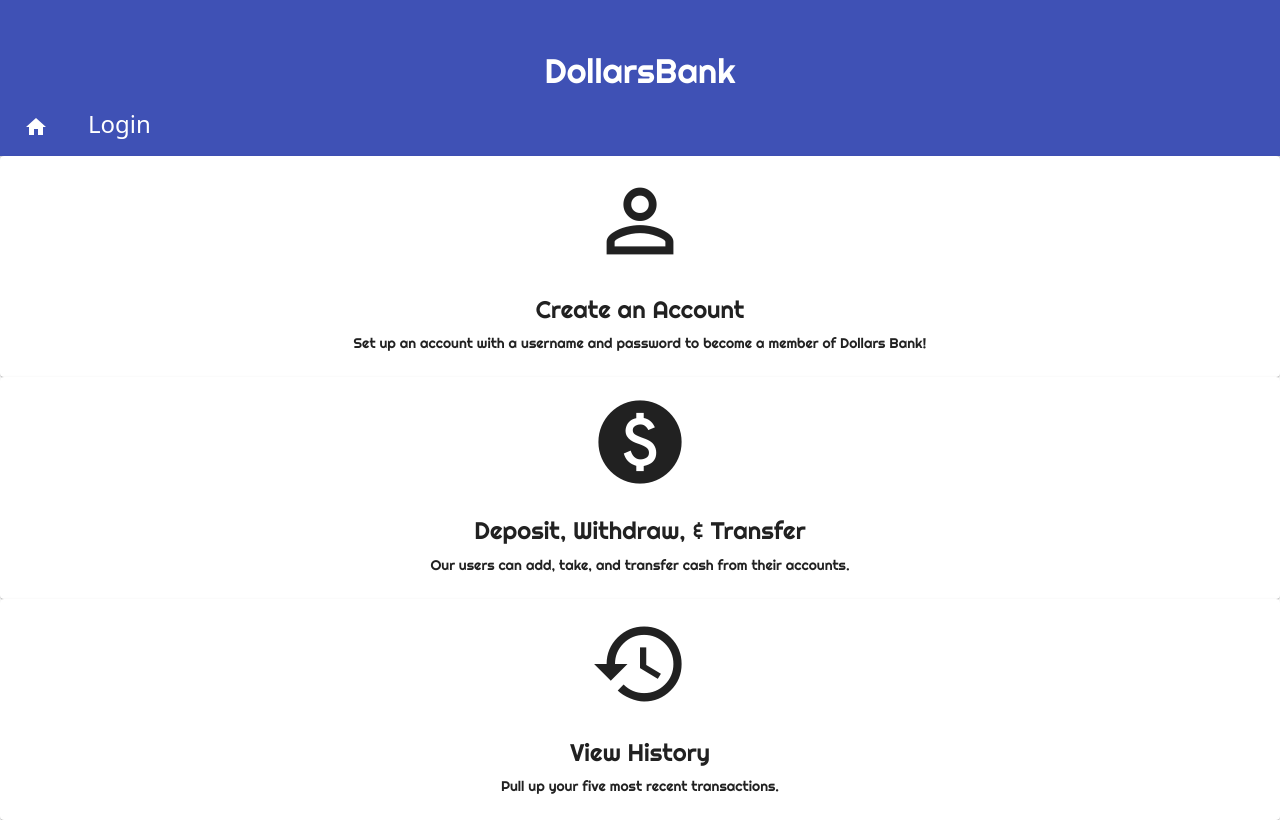
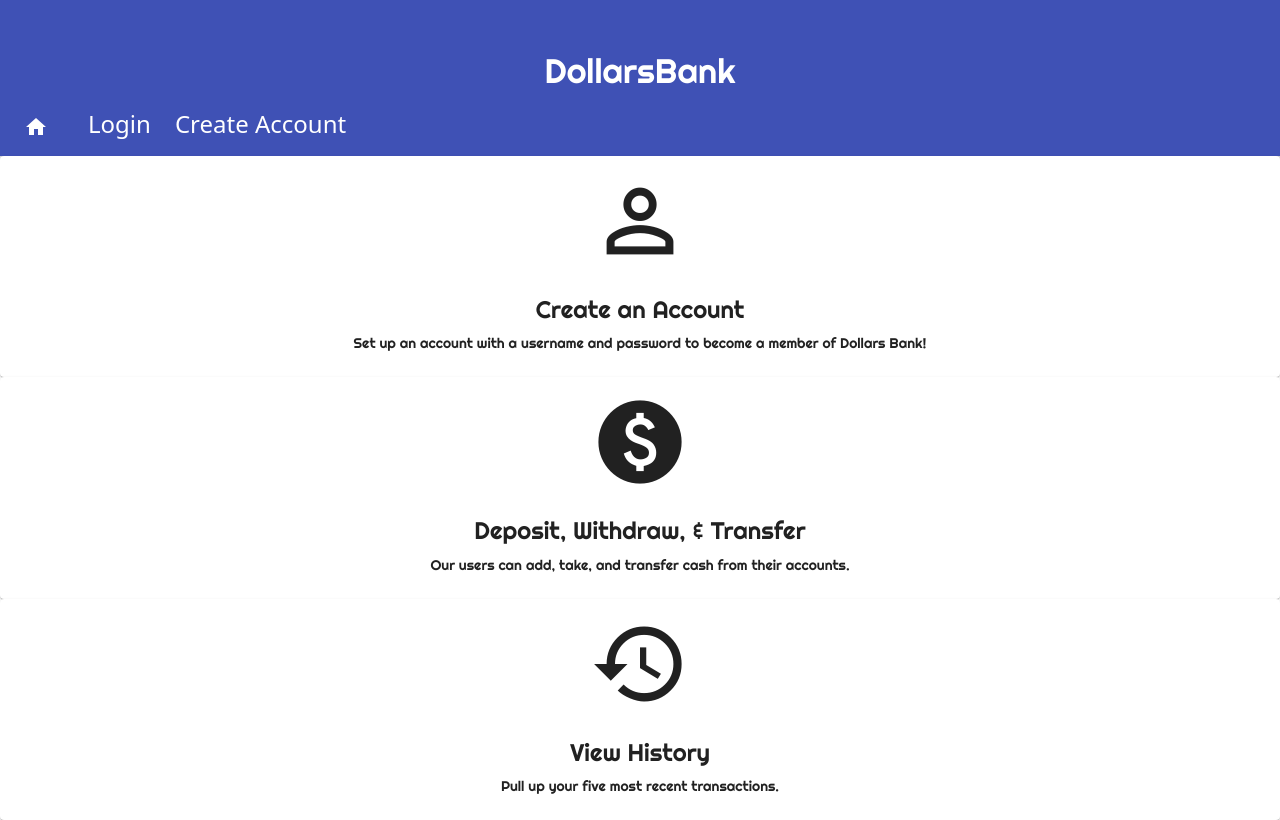
Before and after one commit to NicholasCrossman/dollars-bank-fullstack-react-frontend, a React (Create React App) app in the folder dollars-bank-react-frontend/: page / in a window 1280 px wide. Built offline with nearby package versions, Linux system fonts and the light colour scheme.

Commit message:
Create account navigation set up

```diff
--- a/dollars-bank-react-frontend/src/App.js
+++ b/dollars-bank-react-frontend/src/App.js
@@ -6,17 +6,15 @@ import Deposit from "./components/Deposit";
 import Withdraw from "./components/Withdraw";
 import Transfer from "./components/Transfer";
 import HomePage from "./components/HomePage";
-import { ThemeProvider, createTheme } from '@material-ui/core/styles';
-import { BrowserRouter as Router, Routes, Route } from 'react-router-dom';
+import { ThemeProvider, createTheme } from "@material-ui/core/styles";
+import { BrowserRouter as Router, Routes, Route } from "react-router-dom";
 import Customer from "./components/Customer";
 
 const theme = createTheme({
   typography: {
-    fontFamily: [
-      'Righteous',
-      'cursive',
-    ].join(','),
-  },});
+    fontFamily: ["Righteous", "cursive"].join(","),
+  },
+});
 
 function App() {
   return (
@@ -24,15 +22,15 @@ function App() {
       <div className="App">
         <Router>
           <Routes>
-          <Route exact path={"/"} element={<HomePage/>}/>
-          <Route path={"/account"} element={<Customer/>}/>
-          <Route path={"/deposit"} element={<Deposit/>}/>
-          <Route path={"/withdrawl"} element={<Withdraw/>}/>
-          <Route path={"/transfer"} element={<Transfer/>}/>
-          <Route path={"/passchange"} /* element={}*//>
-          <Route path={"/logout"} /* element={}*//>
-          <Route path={"/login"}  element={<LoginForm/>}/>
-          <Route path={"/create"} element={<CreateCustomerForm/>}/>
+            <Route exact path={"/"} element={<HomePage />} />
+            <Route path={"/account"} element={<Customer />} />
+            <Route path={"/deposit"} element={<Deposit />} />
+            <Route path={"/withdrawl"} element={<Withdraw />} />
+            <Route path={"/transfer"} element={<Transfer />} />
+            <Route path={"/passchange"} /* element={}*/ />
+            <Route path={"/logout"} /* element={}*/ />
+            <Route path={"/login"} element={<LoginForm />} />
+            <Route path={"/create"} element={<CreateCustomerForm />} />
           </Routes>
         </Router>
       </div>
--- a/dollars-bank-react-frontend/src/components/CreateCustomerForm.js
+++ b/dollars-bank-react-frontend/src/components/CreateCustomerForm.js
@@ -3,6 +3,7 @@ import Form from "react-bootstrap/Form";
 import Container from "react-bootstrap/Container";
 import Button from "react-bootstrap/Button";
 import CustomerService from "../service/CustomerService";
+import { useNavigate } from "react-router";
 
 const CreateCustomerForm = (props) => {
   // save the form input
@@ -14,6 +15,8 @@ const CreateCustomerForm = (props) => {
     password: "",
     initialDeposit: 0,
   });
+
+  let navigate = useNavigate();
 
   const [service] = useState(new CustomerService());
 
@@ -39,6 +42,7 @@ const CreateCustomerForm = (props) => {
     let response = await service.createAccount(customerInfo);
     if (response.status === 200) {
       console.log("Customer form: creation success!");
+      navigate("/");
     } else {
       // otherwise creation failed with an error message
       console.log("Error: account creation failed.");
--- a/dollars-bank-react-frontend/src/components/HomePage.js
+++ b/dollars-bank-react-frontend/src/components/HomePage.js
@@ -1,5 +1,5 @@
 import React from "react";
-import {Link} from 'react-router-dom';
+import { Link } from "react-router-dom";
 import { makeStyles } from "@material-ui/core/styles";
 import AppBar from "@material-ui/core/AppBar";
 import Toolbar from "@material-ui/core/Toolbar";
@@ -11,8 +11,6 @@ import { CardActions } from "@material-ui/core";
 import { CardMedia } from "@material-ui/core";
 import { CardContent } from "@material-ui/core";
 import Button from "@restart/ui/esm/Button";
-
-
 
 const useStyles = makeStyles((theme) => ({
   root: {
@@ -32,11 +30,9 @@ const useStyles = makeStyles((theme) => ({
 }));
 
 const HomePage = (props) => {
-
   const classes = useStyles();
 
   return (
-
     <div>
       <AppBar position="static">
         {/* //home */}
@@ -50,13 +46,29 @@ return (
             color="inherit"
             aria-label="menu"
           >
-
-              <Link to="/" style={{textDecoration: 'none', color: 'white'}}><HomeIcon /></Link>
+            <Link to="/" style={{ textDecoration: "none", color: "white" }}>
+              <HomeIcon />
+            </Link>
           </IconButton>
 
           <IconButton color="inherit" align="right">
             <nav>
-               <Link to="/login" style={{textDecoration: 'none', color: 'white'}}>Login</Link>
+              <Link
+                to="/login"
+                style={{ textDecoration: "none", color: "white" }}
+              >
+                Login
+              </Link>
+            </nav>
+          </IconButton>
+          <IconButton color="inherit" align="right">
+            <nav>
+              <Link
+                to="/create"
+                style={{ textDecoration: "none", color: "white" }}
+              >
+                Create Account
+              </Link>
             </nav>
           </IconButton>
         </Toolbar>
@@ -70,7 +82,8 @@ return (
               Create an Account
             </Typography>
             <Typography variant="body2" color="text.secondary">
-          Set up an account with a username and password to become a member of Dollars Bank!
+              Set up an account with a username and password to become a member
+              of Dollars Bank!
             </Typography>
           </CardContent>
         </Card>
@@ -97,12 +110,8 @@ return (
           </CardContent>
         </Card>
       </div>
-
     </div>
-
-
   );
-
-}
+};
 
 export default HomePage;
```
Lines whose indentation alone changed are shown as unchanged.
